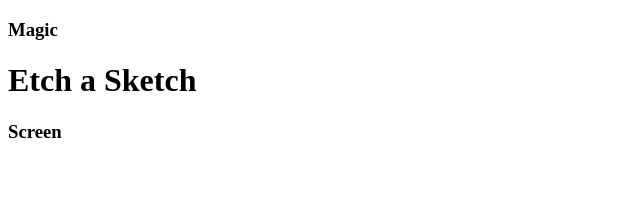
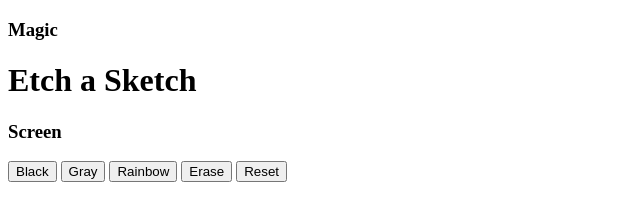
Before and after one commit to LalaineHines/Etch-a-Sketch, a plain HTML site: page Index.html in a window 1280 px wide. Shown: the whole page, without its empty margins (0-640 px from the left). Drawn offline with Linux system fonts and the light colour scheme.

Commit message:
Finished button divs, starting on resize div

```diff
--- a/Index.html
+++ b/Index.html
@@ -20,6 +20,16 @@
             <h3 id="title3">Screen</h3>
         </div>
 
+        <!-- Buttons -->
+
+        <div class="container"></div>
+        <div class="buttons">
+            <button class="colorBtn" onclick="changeColor('black')">Black</button>
+            <button class="colorBtn" onclick="changeColor('gray')">Gray</button>
+            <button class="colorBtn" onclick="changeColor('random')">Rainbow</button>
+            <button class="colorBtn" onclick="changeColor('#e0e0e0')">Erase</button>
+            <button class="colorBtn" onclick="resetContainer()">Reset</button>
+        </div>
 
     </div>
 </body>
```
